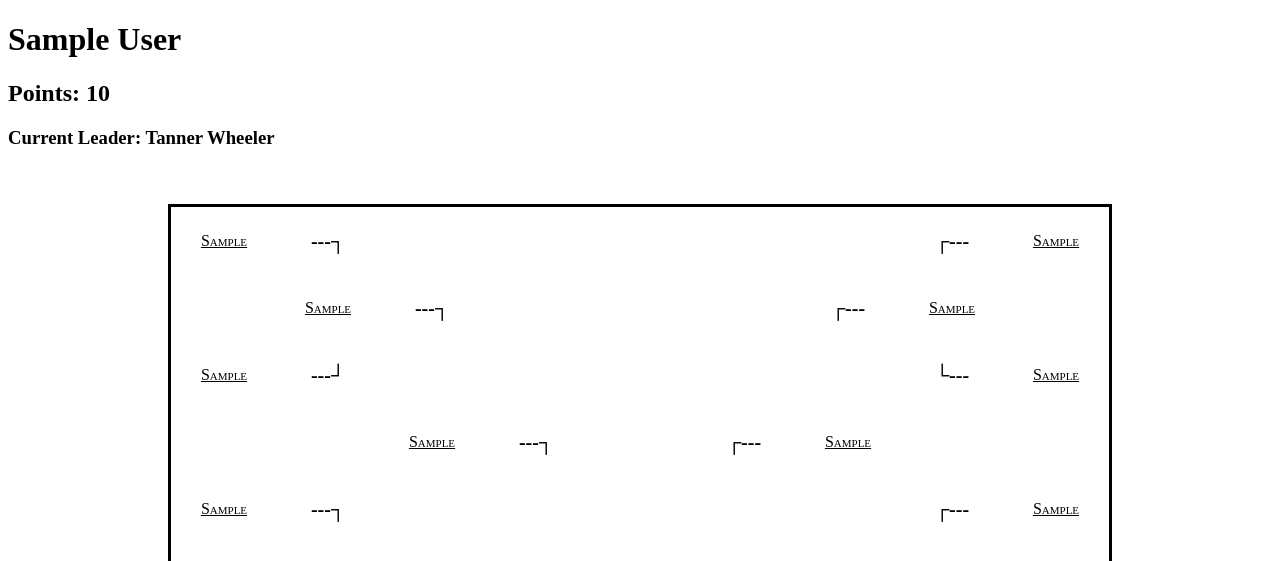
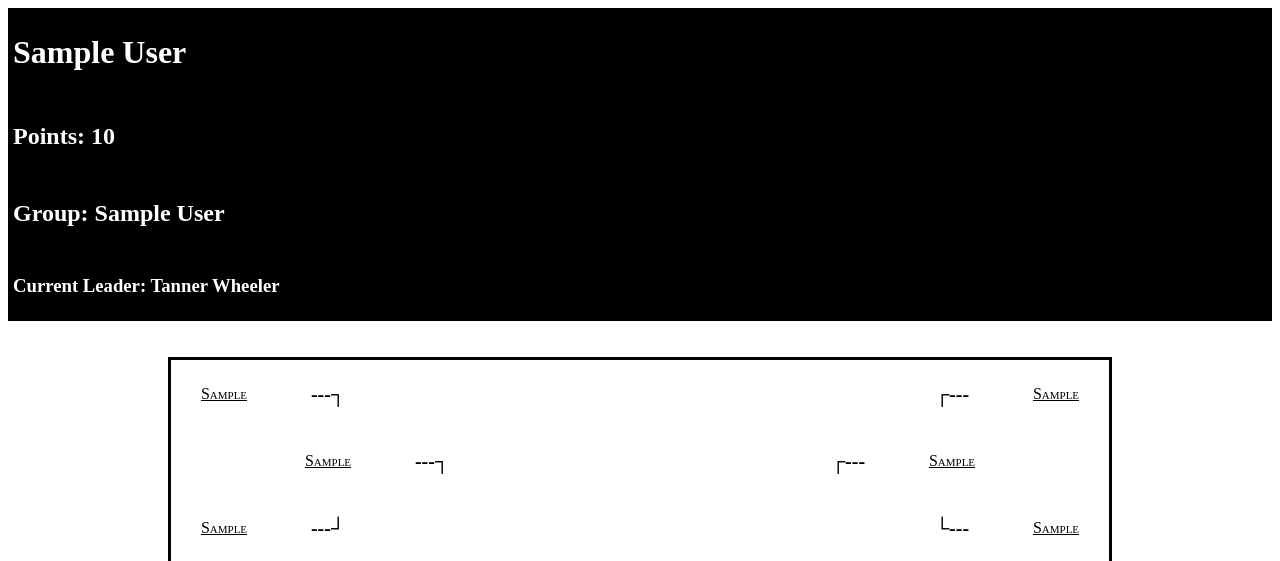
Before and after one commit to tannerwheeler/worldCupBracket, a Django app: page /1/ in a window 1280 px wide. Shown: the top 561 px of the page. Run offline with Django 3.2, Linux system fonts and the light colour scheme; tables that the repository leaves empty hold one stand-in row (values such as "Sample post").

Commit message:
Added small changes

```diff
--- a/soccer/bracket/static/bracket/style.css
+++ b/soccer/bracket/static/bracket/style.css
@@ -115,3 +115,16 @@ table {
 	flex-direction: column;
 	justify-content: flex-start;
 }
+
+.user-header {
+	display: flex;
+	flex-direction: column;
+	justify-content: flex-start;
+	background-color: black;
+}
+
+.header-piece {
+	display: flex;
+	margin: 5px;
+	color: white;
+}
--- a/soccer/bracket/templates/bracket/bracket.html
+++ b/soccer/bracket/templates/bracket/bracket.html
@@ -7,10 +7,20 @@
 	<link rel="stylesheet" type="text/css" href="{% static 'bracket/style.css' %}">
 <head>
 <body>
-	<h1>{{ user.firstName }} {{ user.lastName }}</h1>
-	<h2>Points: {{ user.points }}</h2>
-	<h3>Current Leader: Tanner Wheeler</h3>
-
+	<div class="user-header">
+		<div class="header-piece">
+			<h1>{{ user.firstName }} {{ user.lastName }}</h1>
+		</div>
+		<div class="header-piece">
+			<h2>Points: {{ user.points }}</h2>
+		</div>
+		<div class="header-piece">
+			<h2>Group: {{ user.group.name }}</h2>
+		</div>
+		<div class="header-piece">
+			<h3>Current Leader: Tanner Wheeler</h3>
+		</div>
+	</div>
 
 	<br><br>
 	<footer>
--- a/soccer/bracket/templates/bracket/index.html
+++ b/soccer/bracket/templates/bracket/index.html
@@ -21,7 +21,7 @@
 					<div class="team_box">
 						{% for team in thisGroup.team_set.all %}
 							<div class="team_choice">
-								<input id="{{ team.name }}" type="radio" name="1" value="{{ team.name }}"><label for="{{ team.name }}">{{ team.name }} ({{ team.ranking }})</label>
+								<input id="{{ team.name }}" type="radio" name="1" value="{{ team.name }} ({{ team.ranking }})"><label for="{{ team.name }}">{{ team.name }} ({{ team.ranking }})</label>
 							</div>
 						{% endfor %}
 					</div>
@@ -31,7 +31,7 @@
 					<div class="team_box">
 						{% for team in thisGroup.team_set.all %}
 							<div class="team_choice">
-								<input id="{{ team.name }}" type="radio" name="2" value="{{ team.name }}"><label for="{{ team.name }}">{{ team.name }} ({{ team.ranking }})</label>
+								<input id="{{ team.name }}" type="radio" name="2" value="{{ team.name }} ({{ team.ranking }})"><label for="{{ team.name }}">{{ team.name }} ({{ team.ranking }})</label>
 							</div>
 						{% endfor %}
 					</div>
--- a/soccer/bracket/views.py
+++ b/soccer/bracket/views.py
@@ -186,23 +186,23 @@ def win(request, user_id):
 		elif button == "Game 12":
 			person.win12 = team
 		elif button == "Game 13":
-			if team == person.win9:
+			if str(team) == str(person.win9):
+				person.win13 = person.win9
+				person.loss1 = person.win10
+			else:
 				person.win13 = person.win10
-				person.loss1 = team
-			else:
-				person.win13 = team
 				person.loss1 = person.win9
 		elif button == "Game 14":
-			if team == person.win11:
+			if str(team) == str(person.win11):
+				person.win14 = person.win11
+				person.loss2 = person.win12
+			else:
 				person.win14 = person.win12
-				person.loss2 = team
-			else:
-				person.win14 = team
 				person.loss2 = person.win11
+		elif button == "Third Place":
+			person.third = team
 		elif button == "Champion":
 			person.champion = team
-		elif button == "Third Place":
-			person.third = team
 
 	person.save()
 
@@ -245,10 +245,10 @@ def dele(request, user_id):
 	elif button == "Go Back to Game 14":
 		person.win14 = ""
 		person.loss2 = ""
-	elif button == "Go Back to Champion":
+	elif button == "Reselect Third":
+		person.third = ""
+	elif button == "Reselect Champion":
 		person.champion = ""
-	elif button == "Go Back to Third":
-		person.third = ""
 
 
 	person.save()
```
Also changed, not shown: soccer/bracket/templates/bracket/finish.html (+29 -24 lines).
